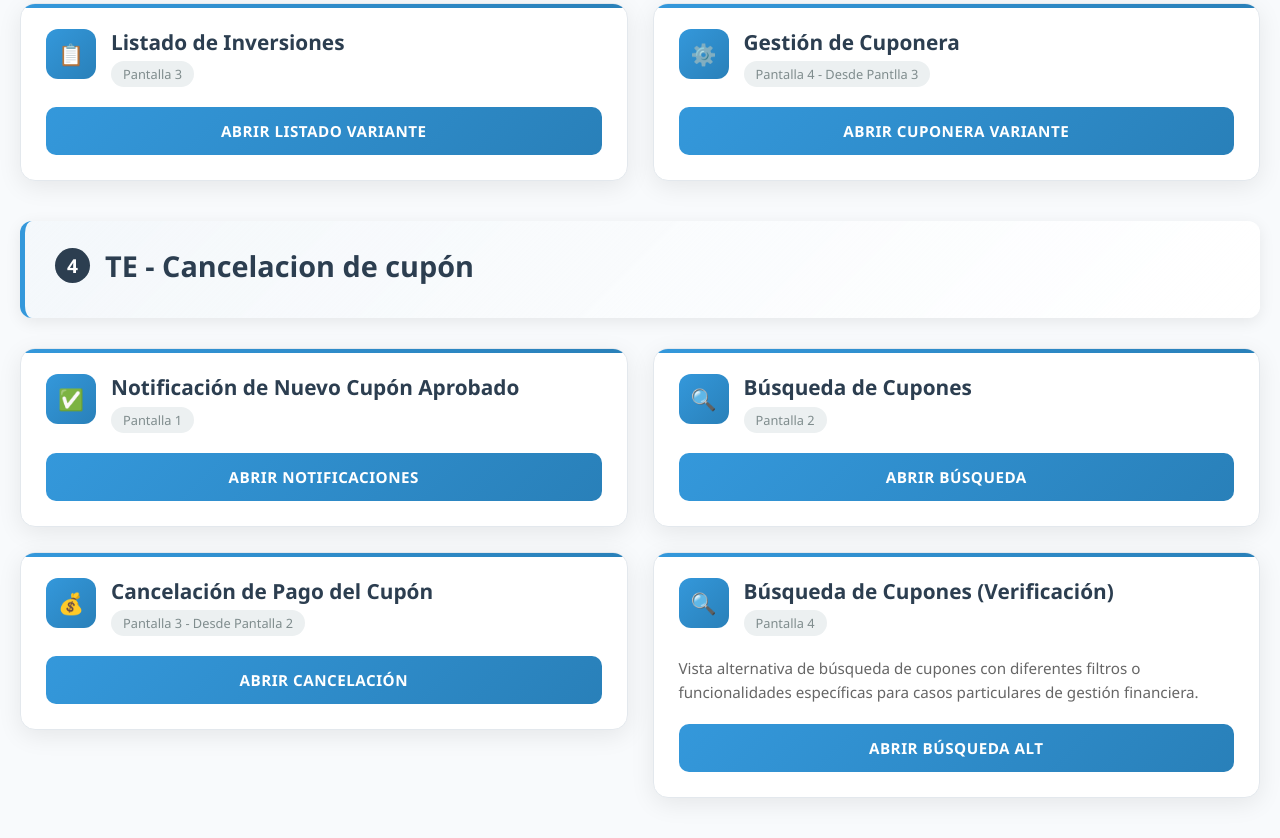
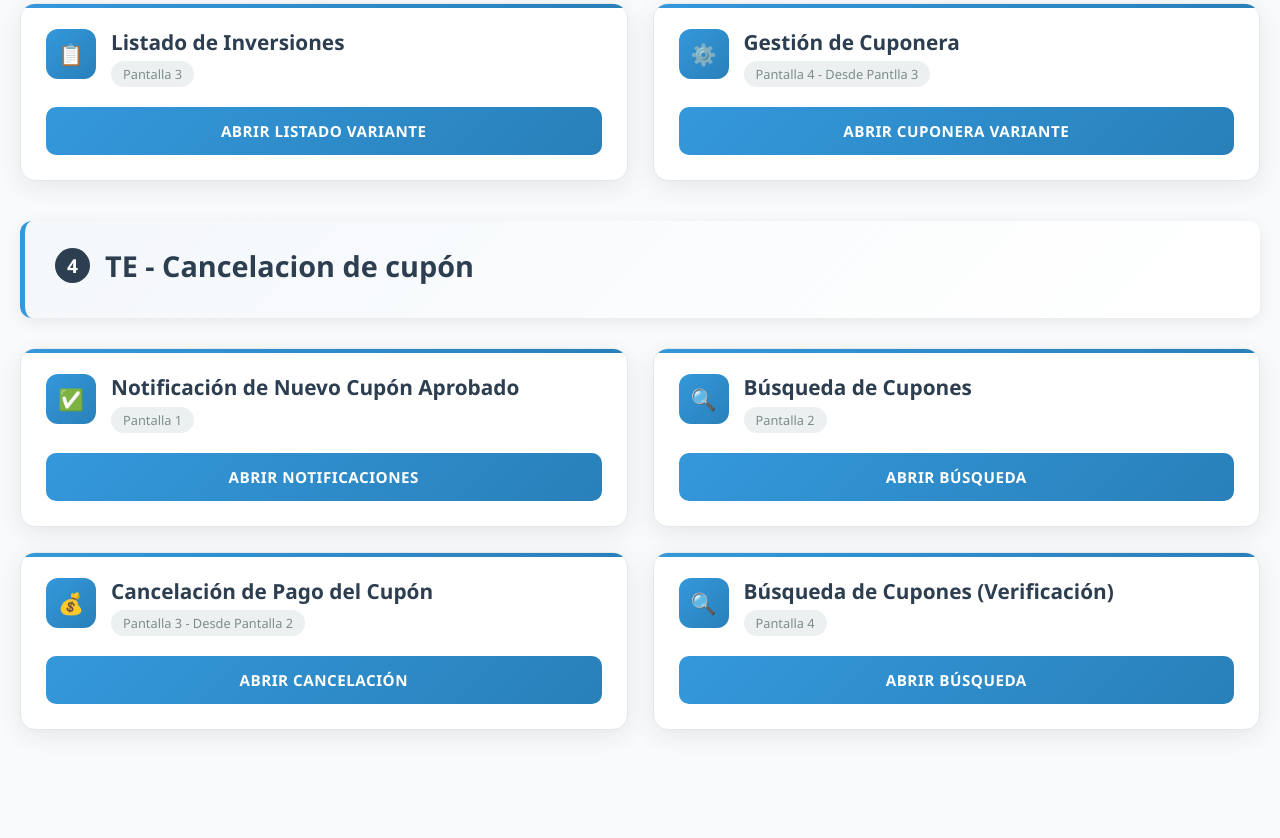
Before and after one commit to niltonmaster/presentacion-flujo-cuponera, a plain HTML site: page index.html in a window 1280 px wide. Shown: the part 1378-2216 px from the top of the page. After the commit the page ends 2188 px from the top, so only its background shows below. Drawn offline with Linux system fonts and the light colour scheme.

Commit message:
Update index.html

```diff
--- a/index.html
+++ b/index.html
@@ -520,9 +520,9 @@
                         <span class="screen-type">Pantalla 4</span>
                     </div>
                 </div>
-                <p>Vista alternativa de búsqueda de cupones con diferentes filtros o funcionalidades específicas para
-                    casos particulares de gestión financiera.</p>
-                <a href="xxxxxxxxxxxxxxx.html" class="btn">Abrir Búsqueda Alt</a>
+                <!--<p>Vista alternativa de búsqueda de cupones con diferentes filtros o funcionalidades específicas para
+                    casos particulares de gestión financiera.</p>-->
+                <a href="xxxxxxxxxxxxxxx.html" class="btn">Abrir Búsqueda </a>
             </div>
         </div>
     </div>
```
